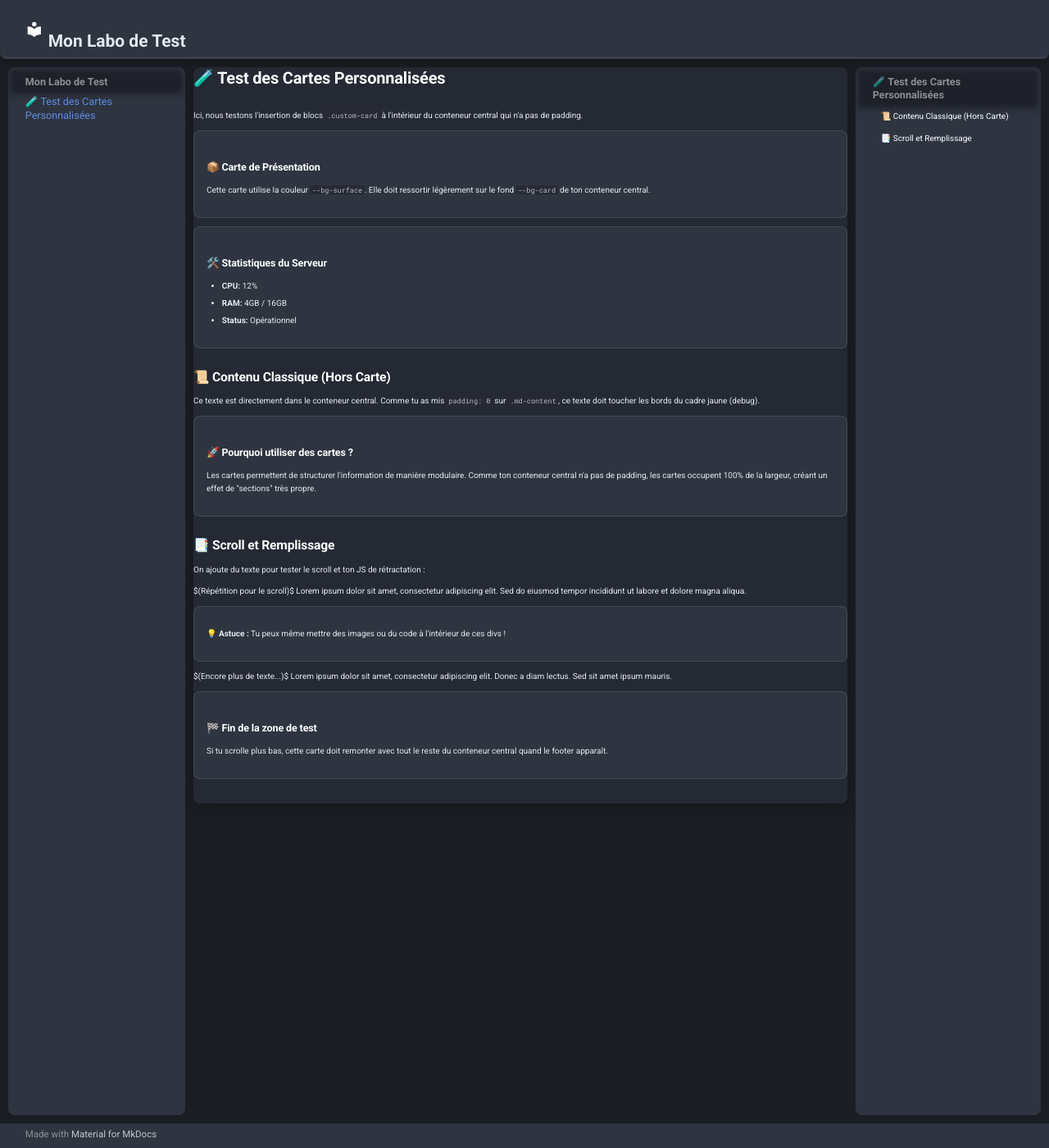
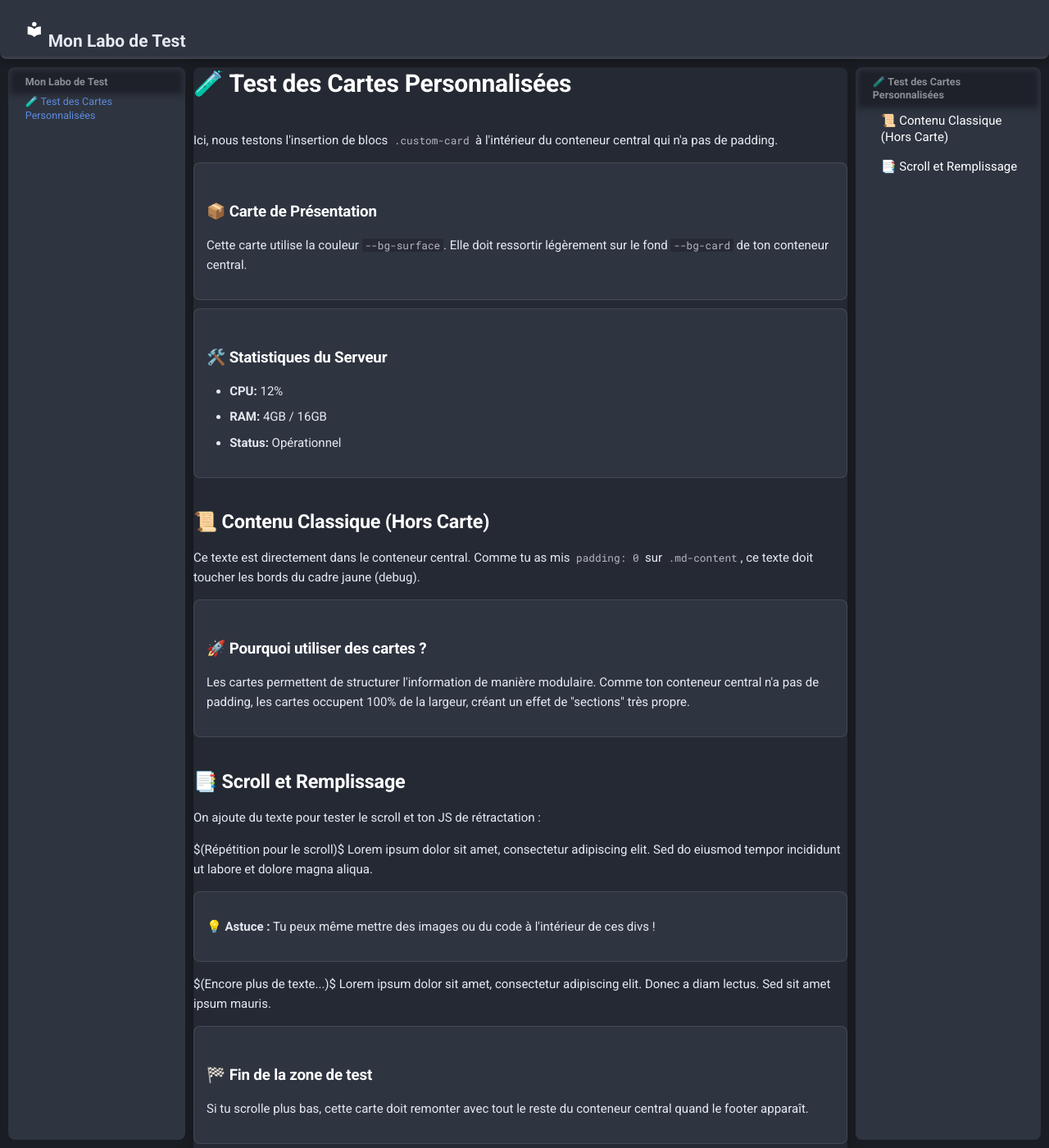
Before and after one commit to Lilevitchi/test-site, an MkDocs documentation site: the page built from docs/index.md, in a window 1280 px wide and 1400 px high. Shown: the whole window at 82% size. Built offline with MkDocs 1.6.1 and Material for MkDocs 9.7.7, drawn with Linux system fonts in a browser that asks for light colours.

Commit message:
Update extra.css

```diff
--- a/docs/stylesheets/extra.css
+++ b/docs/stylesheets/extra.css
@@ -27,7 +27,7 @@
   --font-main: Arial, Helvetica, sans-serif;
   --text-size-header: 21px;
   --text-size-footer: 10px;
-  --text-size-content: 10px;
+  --text-size-content: 15px;
   --text-primary: #e5e9f0;
   --text-muted: #aab2c0;
 
@@ -269,7 +269,7 @@ body {
 
   .md-sidebar--secondary .md-nav__link {
     color: #ffffff !important;
-    font-size: 10px !important;
+    font-size: var(--text-size-content) !important;
     font-weight: 400 !important;
     padding: 4px 10px !important;
     background: transparent !important;
```
